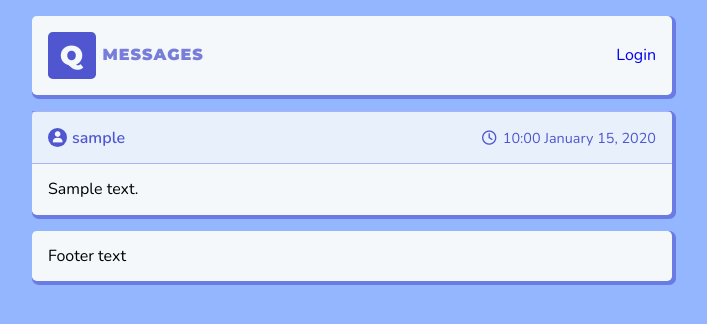
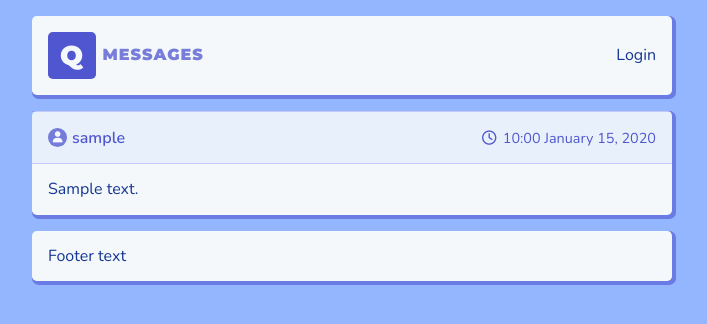
Before and after one commit to qvistdev09/q-messages, a Flask app: page / in a window 1280 px wide. Shown: the top 324 px of the page, without its empty margins (288-995 px from the left). Run offline with Flask 2, Linux system fonts and the light colour scheme; tables that the repository leaves empty hold one stand-in row (values such as "Sample post"); some libraries are stand-ins or nearby versions.

Commit message:
Style tweaks

```diff
--- a/static/style.css
+++ b/static/style.css
@@ -1,18 +1,20 @@
 @import url("https://fonts.googleapis.com/css2?family=Nunito:wght@200;300;400;600;700&display=swap");
 @import url("https://fonts.googleapis.com/css2?family=Montserrat:wght@900&display=swap");
-
-* {
-  box-sizing: border-box;
-  font-family: "Nunito", sans-serif;
-}
 
 :root {
   --bg: rgb(148, 182, 255);
   --lightBg: rgb(244, 248, 250);
   --shadedBg: rgba(165, 201, 255, 0.153);
-  --border: rgba(80, 75, 237, 0.385);
+  --border: rgba(80, 75, 237, 0.241);
   --header: rgb(80, 86, 207);
   --headerLight: rgba(80, 86, 207, 0.764);
+  --darkText: rgb(20, 54, 145);
+}
+
+* {
+  box-sizing: border-box;
+  font-family: "Nunito", sans-serif;
+  color: var(--darkText);
 }
 
 /* Flex options */
@@ -189,6 +191,10 @@
   background-color: var(--header);
 }
 
+.bc-header-light {
+  background-color: var(--headerLight);
+}
+
 /* Box shadow */
 
 .bs-card {
--- a/templates/macros.html
+++ b/templates/macros.html
@@ -2,7 +2,7 @@
   <div {% if is_top_level %}class="br-medium bs-card bc-light"{% else %}class="small-margin-top"{% endif %}>
     <div {% if is_top_level %}class="flex-row align-center justify-between medium-padding border-bottom bc-shaded border-top"{% else %}class="flex-row align-center justify-between border-bottom small-padding"{% endif %}>
       <div class="flex-row align-center gap-tiny">
-        <div class="flex-row align-center justify-center bc-header square-1 br-half">
+        <div class="flex-row align-center justify-center bc-header-light square-1 br-half">
           <i class="fs-tiny fa-solid fa-user fc-light"></i>
         </div>
         <p class="fw-bold fc-header">{{ card_object.nickname }}</p>
@@ -17,7 +17,7 @@
       {% if session %}
         <div class="flex-row justify-end">
           <a class="flex-row align-center gap-small" href="messages/{{card_object.id}}/reply">
-            <i class="fa-solid fa-reply fs-small"></i>
+            <i class="fa-solid fa-reply fs-small fc-header-light"></i>
             <span class="hover-underline">reply</span>
           </a>
         </div>
```
